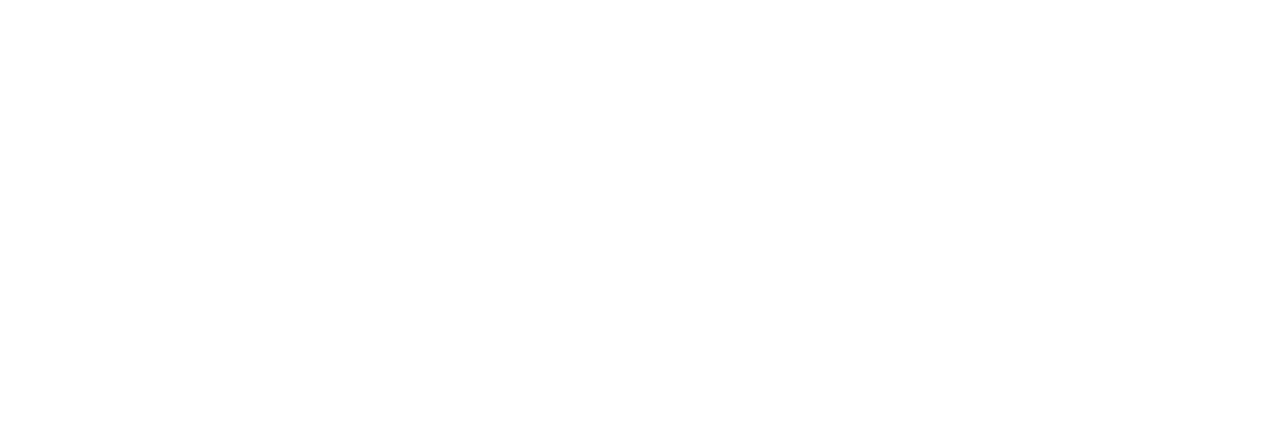
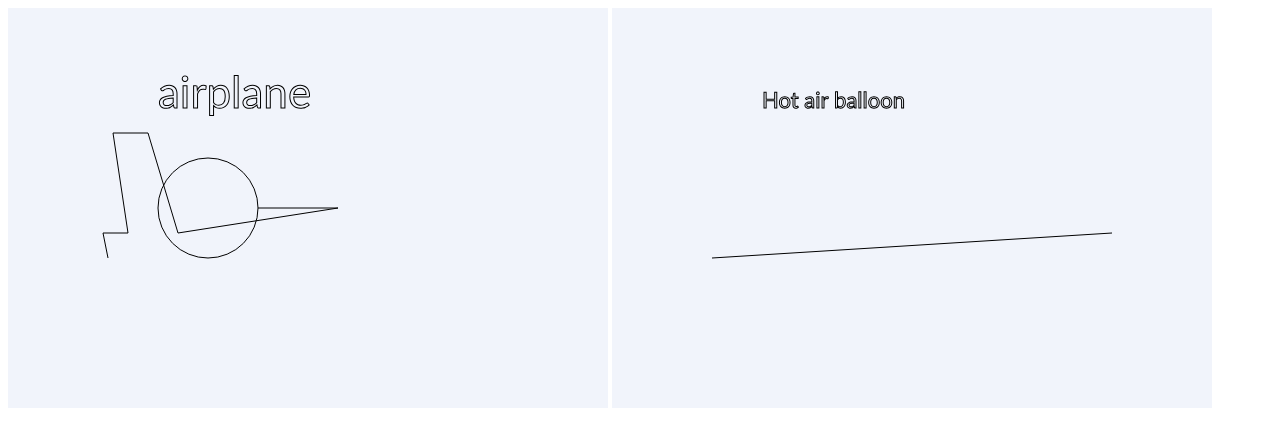
Before and after one commit to conniejkchan/bts-albums, a plain HTML site: page bts-albums.html in a window 1280 px wide. Drawn offline with Linux system fonts and the light colour scheme.

Commit message:
edit readme file

```diff
--- a/bts-albums.css
+++ b/bts-albums.css
@@ -1,4 +1,25 @@
-body {
+/*body {
     background-color: #74DED1;
-    /* #F7B543*/
+     #F7B543
 }
+
+#scene{
+    width:200px;
+    height:200px;
+    perspective:600px;
+    perspective-origin: center top;
+}
+.tree{
+    width:100%;
+    height:100%;
+    position:relative;
+    transform-style:preserve-3d;
+}
+.part{
+    position: absolute;
+}*/
+
+canvas {
+    background-color: #F1F4FB;
+
+}
--- a/bts-albums.html
+++ b/bts-albums.html
@@ -4,14 +4,12 @@
     <meta charset="UTF-8">
     <meta name="viewport" content="width=device-width, initial-scale=1.0">
     <meta http-equiv="X-UA-Compatible" content="ie=edge">
-    <title>Document</title>
+    <title>BTS Albums</title>
+    <link rel="stylesheet" href="bts-albums.css">
 </head>
 <body>
-        <div id="scene">
-                <div class="airplane">
-                    <div class=""></div>
-                </div>
-        </div>
-
+        <canvas id="c1" width="600" height="400"></canvas>
+        <canvas id="c2" width="600" height="400"></canvas>
+        <script src="bts-albums.js"></script>
 </body>
 </html>
--- a/bts-albums.js
+++ b/bts-albums.js
@@ -0,0 +1,93 @@
+const c1 = document.getElementById('c1');
+const context = c1.getContext('2d');
+
+let width;
+let height;
+
+//drawing 1
+function setup1() {
+    // fixed canvas size
+    width = c1.width;
+    height = c1.height;
+
+    // set the CSS display size
+    c1.style.width = width + 'px';
+    c1.style.height = height + 'px';
+
+    // set the number of of canvas pixels, scaled for screen resolution
+    let scale = window.devicePixelRatio;
+    c1.width = width * scale;
+    c1.height = height * scale;
+
+    // normalize the coordinate system
+    context.scale(scale, scale);
+}
+
+function drawPlane() {
+    context.beginPath();
+    //context.moveTo(100, 75);
+    //context.lineTo(150, 125);
+    //context.lineTo(150, 275);
+    context.moveTo(100, 250);
+    context.lineTo(95, 225);
+    context.lineTo(120, 225);
+    context.lineTo(105, 125);
+    context.lineTo(140, 125);
+    context.lineTo(140, 125);
+    context.lineTo(170, 225);
+    context.lineTo(330, 200);
+    context.ellipse(200, 200, 50, 50, 0, 0, 2 * Math.PI, false);
+    //context.closePath();
+    context.stroke();
+    //context.fill();
+
+    context.font = '44px Trebuchet MS';
+    context.textBaseline = 'right';
+    context.textAlign = 'bottom';
+    context.strokeText('airplane', width/4, height/4);
+
+}
+
+setup1();
+drawPlane();
+
+const c2 = document.getElementById('c2');
+const context2 = c2.getContext('2d');
+
+let width2;
+let height2;
+let color2 = 0;
+
+//drawing 2
+function setup2() {
+    // fixed canvas size
+    width2 = c2.width;
+    height2 = c2.height;
+
+    // set the CSS display size
+    c2.style.width2 = width2 + 'px';
+    c2.style.height2 = height2 + 'px';
+
+    // set the number of of canvas pixels, scaled for screen resolution
+    let scale2 = window.devicePixelRatio;
+    c2.width2 = width2 * scale2;
+    c2.height2 = height2 * scale2;
+
+    // normalize the coordinate system
+    context2.scale(scale2, scale2);
+}
+
+function airBalloon(){
+    context2.beginPath();
+    context2.moveTo(100, 250);
+    context2.lineTo(500, 225);
+    context2.stroke();
+
+    context2.font = '22px Trebuchet MS';
+    context2.textBaseline = 'right';
+    context2.textAlign = 'bottom';
+    context2.strokeText('Hot air balloon', width2/4, height2/4);
+}
+
+setup2();
+airBalloon();
```
Also changed, not shown: 1 other file.
